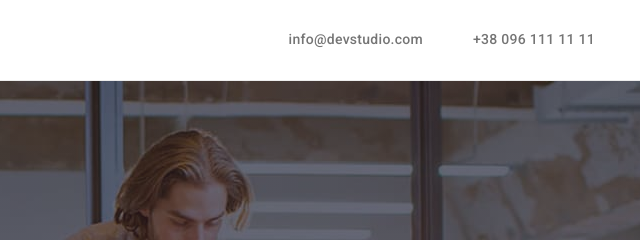
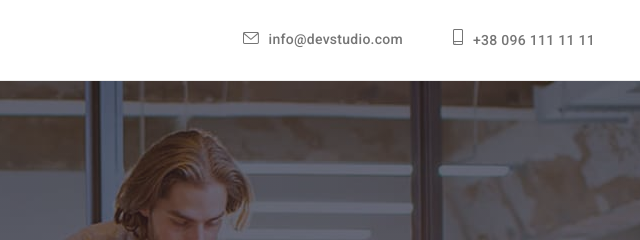
Before and after one commit to YanaKlymenko/goit-markup-hw-04, a plain HTML site: page index.html in a window 1280 px wide. Shown: the top 240 px of the page, 630-1270 px from the left. Drawn offline with nearby package versions, Linux system fonts and the light colour scheme.

Commit message:
upd: header

```diff
--- a/css/styles.css
+++ b/css/styles.css
@@ -107,9 +107,11 @@ body {
   display: flex;
   align-items: center;
 }
-.nav-item + .nav-item,
-.header-item {
+.nav-item + .nav-item {
   margin-left: 50px;
+}
+.header-item:not(:last-child) {
+  margin-right: 50px;
 }
 .nav-link {
   font-weight: 500;
@@ -119,6 +121,10 @@ body {
   color: currentColor;
   padding-top: 32px;
   padding-bottom: 32px;
+}
+.icon-header-contact {
+  margin-right: 10px;
+  fill: currentColor;
 }
 .header-list {
   color: var(--second-text-color);
--- a/index.html
+++ b/index.html
@@ -44,12 +44,18 @@
         <ul class="header-list list">
           <li class="header-item">
             <a href="mailto:info@devstudio.com" class="nav-link link"
-              >info@devstudio.com</a
+              >
+              <svg class="icon-header-contact" width="16" height="12">
+                <use href="./images/symbol-defs.svg#icon-envelope"></use>
+              </svg>info@devstudio.com</a
             >
           </li>
           <li class="header-item">
             <a href="tel:+380961111111" class="nav-link link"
-              >+38 096 111 11 11</a
+              >
+              <svg class="icon-header-contact" width="10" height="16">
+                <use href="./images/symbol-defs.svg#icon-smartphone"></use>
+              </svg>+38 096 111 11 11</a
             >
           </li>
         </ul>
```
Also changed, not shown: images/symbol-defs.svg (added).
